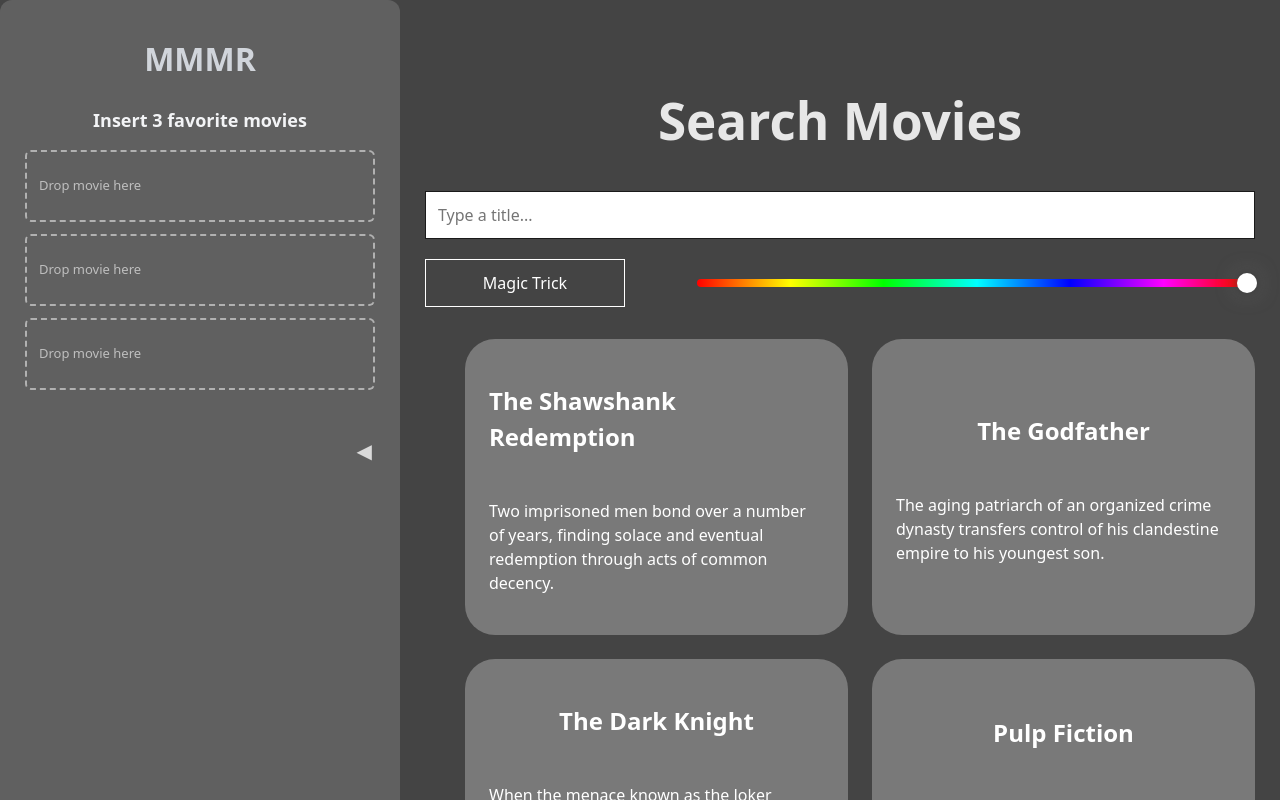
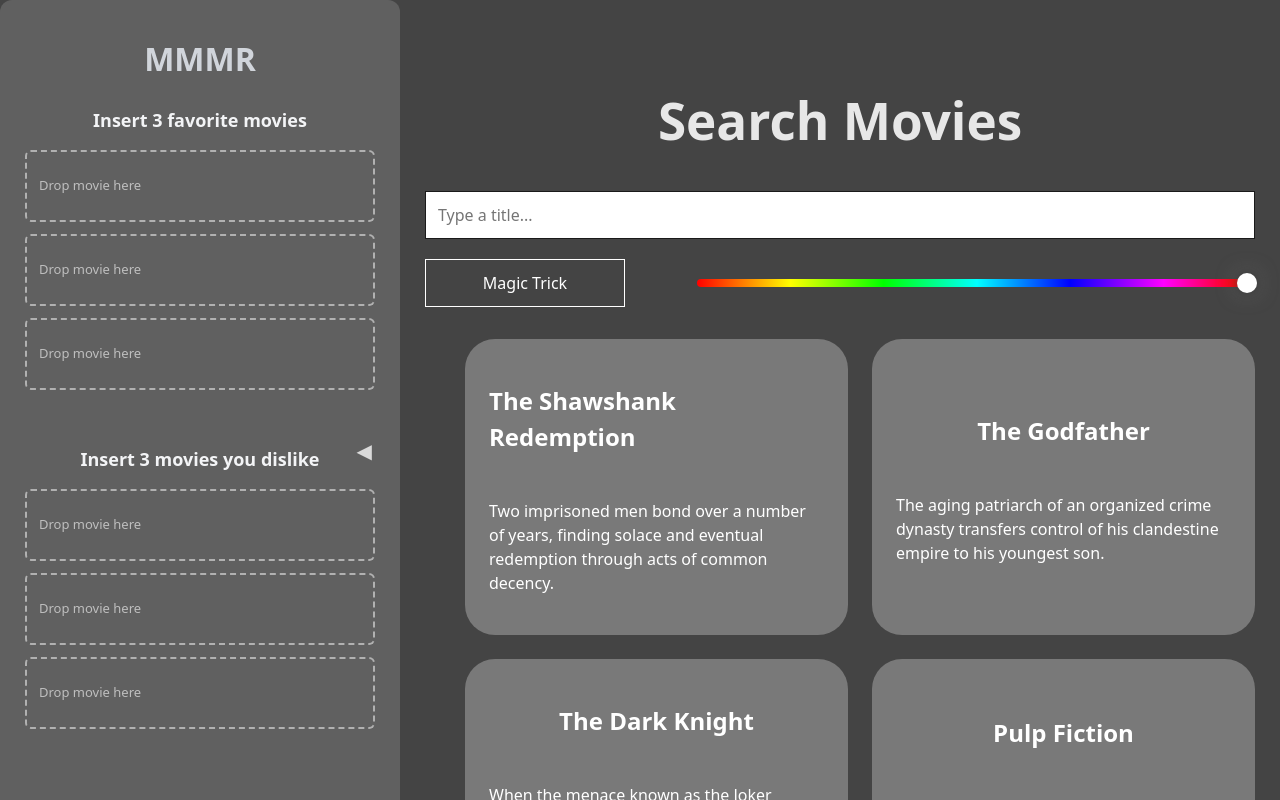
Before and after one commit to aaravgoel2209/ml-multi-model-movie-recommender, a React (Vite) app in the folder frontend/: page / in a window 1280 px wide. Shown: the top 800 px of the page. Built offline with nearby package versions, Linux system fonts and the light colour scheme.

Commit message:
Added 3 dislike movies input

```diff
--- a/frontend/src/components/Nav.tsx
+++ b/frontend/src/components/Nav.tsx
@@ -87,6 +87,34 @@
                                 </div>
                             ))}
                         </div>
+                        <br />
+                        <h3 className="nav-subtitle">Insert 3 movies you dislike</h3>
+                        <div className="movies-input-container">
+                            {movies.map((movie, index) => (
+                                <div
+                                    key={index}
+                                    className={`movie-drop-zone ${dragOverIndex === index ? 'drag-over' : ''}`}
+                                    onDragOver={(e) => handleDragOver(e, index)}
+                                    onDragLeave={handleDragLeave}
+                                    onDrop={(e) => handleDrop(e, index)}
+                                >
+                                    {movie ? (
+                                        <div className="movie-item">
+                                            <span className="movie-title">{movie.title}</span>
+                                            <button
+                                                className="remove-btn"
+                                                onClick={() => removeMovie(index)}
+                                                aria-label="Remove movie"
+                                            >
+                                                ✕
+                                            </button>
+                                        </div>
+                                    ) : (
+                                        <span className="placeholder">Drop movie here</span>
+                                    )}
+                                </div>
+                            ))}
+                        </div>
                     </div>
                 )}
 
```
Also changed, not shown: package.json (added, +12 -0 lines), 1 other file (tests, documents, lock files or other folders).
